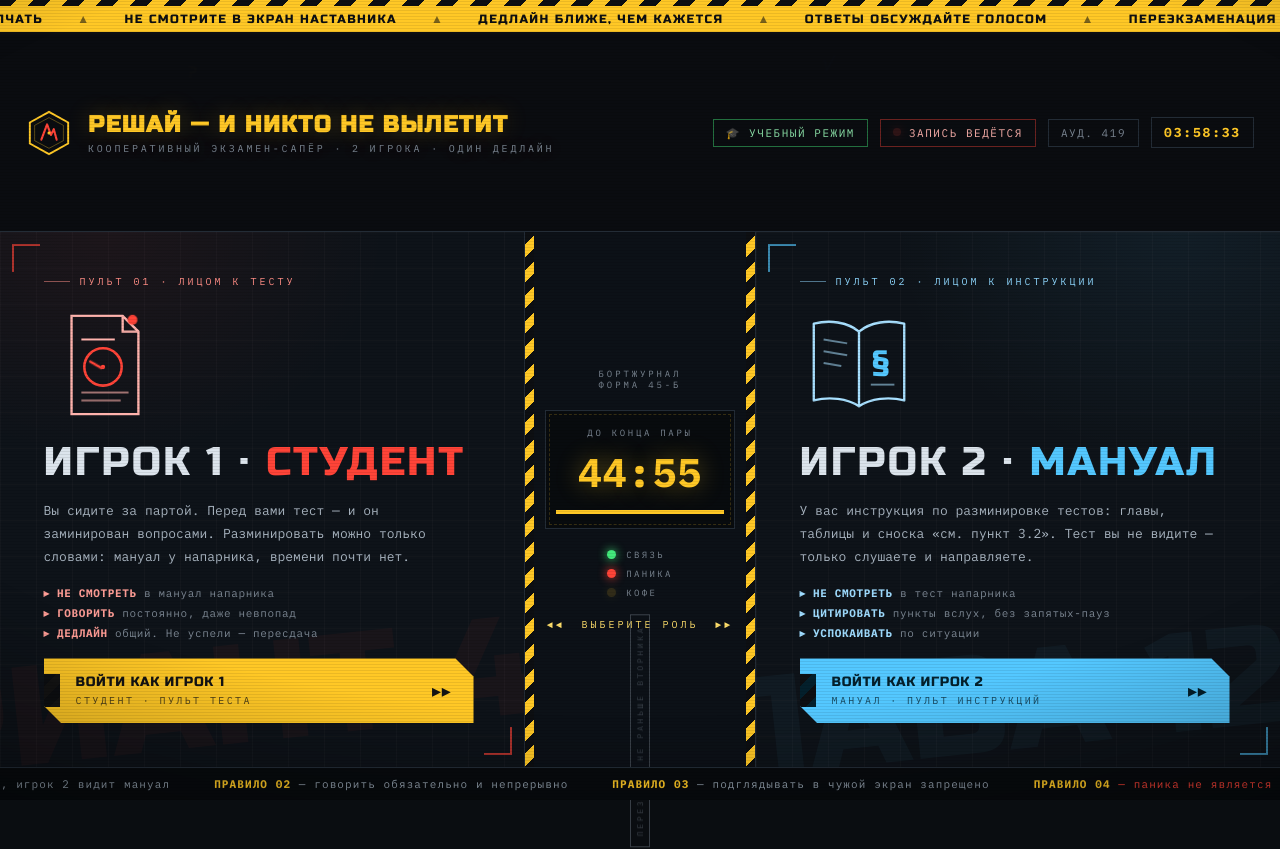
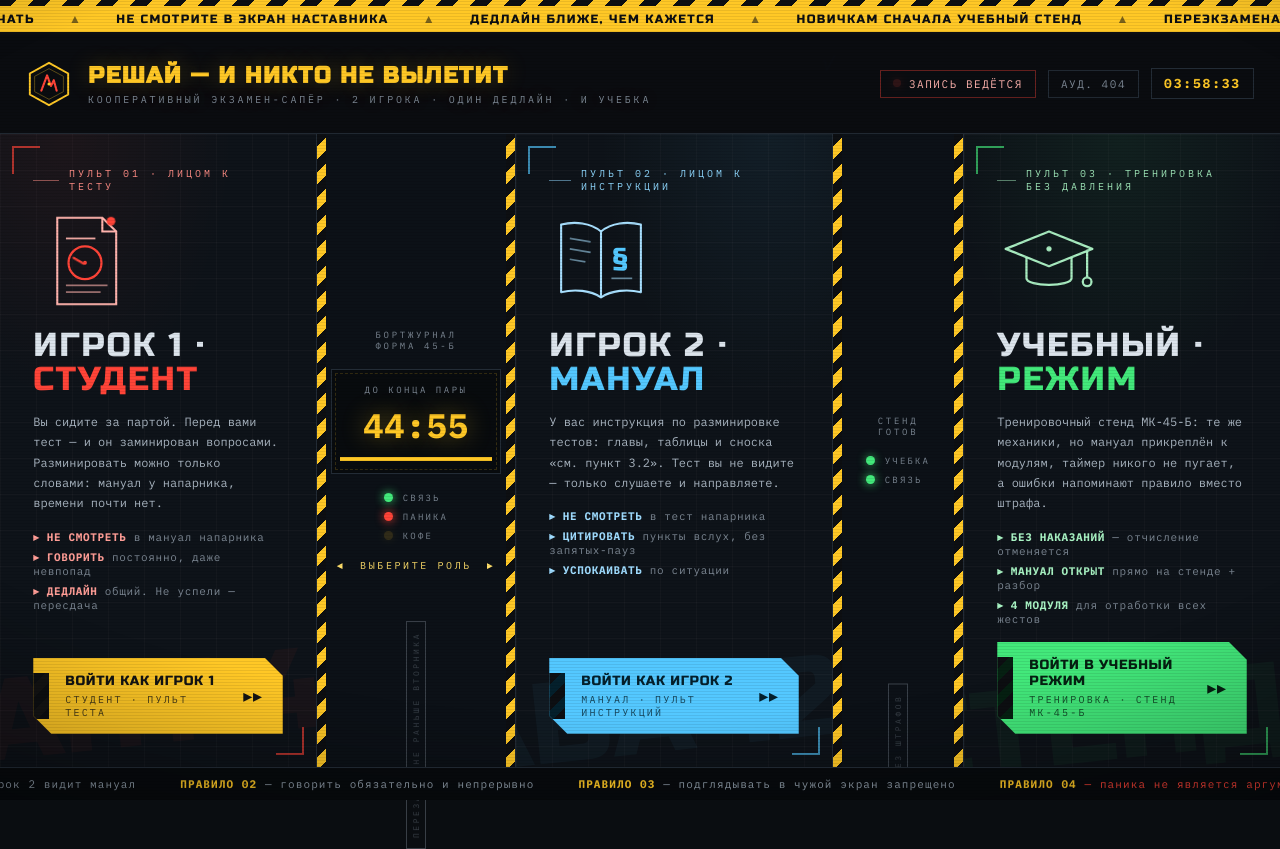
Before and after one commit to Gorinichh/Gorinichh.github.io, a plain HTML site: page index.html in a window 1280 px wide. Drawn offline with Linux system fonts and the light colour scheme.

Commit message:
Update index.html

```diff
--- a/index.html
+++ b/index.html
@@ -73,11 +73,12 @@
     background:var(--panel);transition:flex .55s cubic-bezier(.2,.8,.2,1);cursor:default}
   .panel .grid-bg{position:absolute;inset:0;opacity:.7;pointer-events:none;
     background-image:linear-gradient(rgba(255,255,255,.035) 1px,transparent 1px),
-                     linear-gradient(90deg,rgba(255,255,255,.035) 1px,transparent 1px);
+                     linear-gradient(90deg, rgba(255,255,255,.035) 1px,transparent 1px);
     background-size:36px 36px}
   .panel .tint{position:absolute;inset:0;pointer-events:none;opacity:.5;transition:opacity .4s}
   .p1 .tint{background:radial-gradient(90% 70% at 20% 0%, rgba(255,68,56,.13), transparent 60%)}
   .p2 .tint{background:radial-gradient(90% 70% at 80% 0%, rgba(84,200,255,.13), transparent 60%)}
+  .p3 .tint{background:radial-gradient(90% 70% at 50% 0%, rgba(67,233,123,.13), transparent 60%)}
   .panel:hover .tint{opacity:1}
   .panel::before,.panel::after{content:"";position:absolute;width:26px;height:26px;
     transition:all .35s;z-index:4;opacity:.65}
@@ -85,37 +86,40 @@
   .panel::after{bottom:12px;right:12px;border-bottom:2px solid;border-right:2px solid}
   .p1::before,.p1::after{border-color:var(--red)}
   .p2::before,.p2::after{border-color:var(--cyan)}
+  .p3::before,.p3::after{border-color:var(--green)}
   .panel:hover::before,.panel:hover::after{width:44px;height:44px;opacity:1}
 
   .ghost{position:absolute;bottom:-14px;right:-10px;font-family:var(--disp);
-    font-size:clamp(80px,11vw,150px);line-height:1;white-space:nowrap;pointer-events:none;
+    font-size:clamp(70px,9vw,130px);line-height:1;white-space:nowrap;pointer-events:none;
     transform:rotate(-6deg);opacity:.045;z-index:1}
-  .p1 .ghost{color:var(--red)} .p2 .ghost{color:var(--cyan)}
+  .p1 .ghost{color:var(--red)} .p2 .ghost{color:var(--cyan)} .p3 .ghost{color:var(--green)}
 
-  .panel-inner{position:relative;z-index:3;display:flex;flex-direction:column;gap:18px;
-    padding:clamp(24px,3.4vw,48px);width:100%}
+  .panel-inner{position:relative;z-index:3;display:flex;flex-direction:column;gap:16px;
+    padding:clamp(20px,2.6vw,40px);width:100%}
   .panel-tag{display:flex;align-items:center;gap:10px;font-size:10px;letter-spacing:.3em;color:var(--mut)}
   .panel-tag i{width:26px;height:1px;background:currentColor;opacity:.5}
-  .p1 .panel-tag{color:#ff8d85} .p2 .panel-tag{color:#8fd8ff}
+  .p1 .panel-tag{color:#ff8d85} .p2 .panel-tag{color:#8fd8ff} .p3 .panel-tag{color:#9fe6b8}
 
-  .panel-icon{width:118px;height:118px;transition:transform .45s cubic-bezier(.2,.8,.2,1), filter .45s}
+  .panel-icon{width:104px;height:104px;transition:transform .45s cubic-bezier(.2,.8,.2,1), filter .45s}
   .p1 .panel-icon{color:#ffb3ad}
   .p2 .panel-icon{color:#a8e0ff}
+  .p3 .panel-icon{color:#a8ecc0}
   .p1:hover .panel-icon{transform:rotate(-3deg) scale(1.06);filter:drop-shadow(0 6px 22px rgba(255,68,56,.35))}
   .p2:hover .panel-icon{transform:rotate(3deg) scale(1.06);filter:drop-shadow(0 6px 22px rgba(84,200,255,.35))}
+  .p3:hover .panel-icon{transform:rotate(-2deg) scale(1.06);filter:drop-shadow(0 6px 22px rgba(67,233,123,.35))}
   .tick-hand{transform-origin:60px 64px;animation:sweep 6s linear infinite}
   @keyframes sweep{to{transform:rotate(360deg)}}
   .alarm-dot{animation:blink 1s steps(1) infinite}
 
-  .panel-name{font-family:var(--disp);font-size:clamp(26px,3.2vw,40px);letter-spacing:.05em;line-height:1}
-  .p1 .panel-name span{color:var(--red)} .p2 .panel-name span{color:var(--cyan)}
-  .panel-desc{color:#aab6c2;font-size:13px;line-height:1.75;max-width:420px}
+  .panel-name{font-family:var(--disp);font-size:clamp(22px,2.6vw,34px);letter-spacing:.05em;line-height:1}
+  .p1 .panel-name span{color:var(--red)} .p2 .panel-name span{color:var(--cyan)} .p3 .panel-name span{color:var(--green)}
+  .panel-desc{color:#aab6c2;font-size:12px;line-height:1.7;max-width:400px}
   .panel-rules{list-style:none;display:flex;flex-direction:column;gap:6px;font-size:11px;color:var(--mut);letter-spacing:.06em}
   .panel-rules b{font-weight:700;color:var(--ink)}
-  .p1 .panel-rules b{color:#ff9d96} .p2 .panel-rules b{color:#9fdcff}
+  .p1 .panel-rules b{color:#ff9d96} .p2 .panel-rules b{color:#9fdcff} .p3 .panel-rules b{color:#a9f4c4}
 
   .join{margin-top:auto;position:relative;display:flex;align-items:center;gap:16px;
-    width:100%;max-width:430px;padding:16px 22px 16px 0;border:none;cursor:pointer;
+    width:100%;max-width:420px;padding:15px 20px 15px 0;border:none;cursor:pointer;
     font-family:var(--disp);text-align:left;letter-spacing:.05em;text-decoration:none;
     clip-path:polygon(0 0,calc(100% - 18px) 0,100% 18px,100% 100%,18px 100%,0 calc(100% - 18px));
     transition:transform .18s ease, box-shadow .3s ease, filter .3s ease}
@@ -126,7 +130,7 @@
   .join:active{transform:translateY(2px)}
   .join:focus-visible{outline:2px dashed var(--yellow);outline-offset:5px}
   .join-label{display:flex;flex-direction:column;gap:4px}
-  .join-label em{font-style:normal;font-family:var(--mono);font-weight:400;font-size:10px;letter-spacing:.24em;opacity:.75}
+  .join-label em{font-style:normal;font-family:var(--mono);font-weight:400;font-size:10px;letter-spacing:.22em;opacity:.78}
 
   .j1{background:var(--yellow);color:#141414}
   .j1 .stripe{color:#141414}
@@ -134,53 +138,59 @@
   .j2{background:var(--cyan);color:#04202c}
   .j2 .stripe{color:#04202c}
   .j2:hover{box-shadow:0 10px 34px rgba(84,200,255,.35);filter:brightness(1.06)}
+  .j3{background:var(--green);color:#062012}
+  .j3 .stripe{color:#062012}
+  .j3:hover{box-shadow:0 10px 34px rgba(67,233,123,.35);filter:brightness(1.06)}
 
   @media(hover:hover) and (min-width:901px){
-    .panel:hover{flex:1.38}
+    .panel:hover{flex:1.32}
   }
 
-  .divider{flex:none;width:232px;position:relative;background:var(--panel2);
-    display:flex;flex-direction:column;align-items:center;justify-content:center;gap:20px;
-    padding:30px 20px;border-left:1px solid var(--line);border-right:1px solid var(--line);z-index:6}
+  .divider{flex:none;width:200px;position:relative;background:var(--panel2);
+    display:flex;flex-direction:column;align-items:center;justify-content:center;gap:18px;
+    padding:26px 14px;border-left:1px solid var(--line);border-right:1px solid var(--line);z-index:6}
+  .divider.alt{width:132px}
   .divider .edge{position:absolute;top:0;bottom:0;width:9px;
     background:repeating-linear-gradient(135deg,#0d0f12 0 9px,var(--yellow) 9px 18px)}
   .edge.l{left:0}.edge.r{right:0}
 
-  .dv-tag{font-size:9px;letter-spacing:.32em;color:var(--mut);text-align:center}
-  .timer-box{width:100%;border:1px solid var(--line);background:#080b0e;padding:16px 10px 14px;text-align:center;position:relative}
+  .dv-tag{font-size:9px;letter-spacing:.3em;color:var(--mut);text-align:center}
+  .timer-box{width:100%;border:1px solid var(--line);background:#080b0e;padding:14px 8px 12px;text-align:center;position:relative}
   .timer-box::before{content:"";position:absolute;inset:3px;border:1px dashed rgba(255,200,38,.18);pointer-events:none}
-  .timer-label{font-size:9px;letter-spacing:.3em;color:var(--mut);margin-bottom:8px}
-  .timer-digits{font-family:var(--mono);font-weight:700;font-size:40px;color:var(--yellow);
+  .timer-label{font-size:9px;letter-spacing:.28em;color:var(--mut);margin-bottom:8px}
+  .timer-digits{font-family:var(--mono);font-weight:700;font-size:34px;color:var(--yellow);
     text-shadow:0 0 24px rgba(255,200,38,.4);letter-spacing:.02em;transition:color .3s}
   .timer-digits .colon{animation:blink 1s steps(1) infinite}
-  .timer-bar{height:4px;background:#1a2129;margin-top:12px;overflow:hidden}
+  .timer-bar{height:4px;background:#1a2129;margin-top:10px;overflow:hidden}
   .timer-bar i{display:block;height:100%;width:100%;background:var(--yellow);transition:width 1s linear, background .3s}
   .timer-box.danger .timer-digits{color:var(--red);text-shadow:0 0 26px rgba(255,68,56,.55);animation:blink 1s steps(1) infinite}
   .timer-box.danger .timer-bar i{background:var(--red)}
-  .timer-box.dead .timer-digits{animation:none;color:var(--red);font-size:21px;letter-spacing:.1em;text-shadow:0 0 26px rgba(255,68,56,.6)}
+  .timer-box.dead .timer-digits{animation:none;color:var(--red);font-size:19px;letter-spacing:.1em;text-shadow:0 0 26px rgba(255,68,56,.6)}
 
-  .leds{display:flex;flex-direction:column;gap:8px;font-size:9px;letter-spacing:.26em;color:var(--mut)}
+  .leds{display:flex;flex-direction:column;gap:8px;font-size:9px;letter-spacing:.24em;color:var(--mut)}
   .led{display:flex;align-items:center;gap:10px}
   .led i{width:9px;height:9px;border-radius:50%}
   .led.ok i{background:var(--green);box-shadow:0 0 10px var(--green)}
   .led.panic i{background:var(--red);box-shadow:0 0 10px var(--red);animation:blink .7s steps(1) infinite}
   .led.coffee i{background:var(--yellow);box-shadow:0 0 8px rgba(255,200,38,.7);animation:blink 2.6s steps(1) infinite}
+  .led.train i{background:var(--green);box-shadow:0 0 8px rgba(67,233,123,.7);animation:blink 2.2s steps(1) infinite}
 
-  .choose{font-size:10px;letter-spacing:.3em;color:var(--yellow-soft);display:flex;gap:12px;align-items:center}
+  .choose{font-size:10px;letter-spacing:.26em;color:var(--yellow-soft);display:flex;gap:10px;align-items:center;text-align:center}
   .choose .chev{animation:nudge 1.4s ease-in-out infinite;font-family:var(--mono)}
   .choose .chev.rt{animation-name:nudgeR}
   @keyframes nudge{50%{transform:translateX(-5px)}}
   @keyframes nudgeR{50%{transform:translateX(5px)}}
 
-  .dv-stamp{position:absolute;bottom:26px;left:50%;transform:translateX(-50%) rotate(-90deg);
-    transform-origin:center;font-size:8px;letter-spacing:.34em;color:var(--mut);opacity:.4;white-space:nowrap;
+  .dv-stamp{position:absolute;bottom:22px;left:50%;transform:translateX(-50%) rotate(-90deg);
+    transform-origin:center;font-size:8px;letter-spacing:.32em;color:var(--mut);opacity:.4;white-space:nowrap;
     border:1px solid currentColor;padding:4px 10px}
 
   .ticker{border-top:1px solid var(--line);background:#080b0e;overflow:hidden;position:relative;z-index:10}
-  .ticker-track{display:flex;width:max-content;animation:slide 38s linear infinite}
+  .ticker-track{display:flex;width:max-content;animation:slide 40s linear infinite}
   .ticker-set{display:flex;gap:44px;padding:9px 22px;white-space:nowrap;font-size:11px;letter-spacing:.1em;color:#93a0ad}
   .ticker-set b{color:var(--yellow);font-weight:700}
   .ticker-set .warn{color:var(--red)}
+  .ticker-set .ok{color:var(--green)}
 
   #stamp{position:fixed;inset:0;z-index:80;display:grid;place-items:center;
     background:rgba(5,7,9,.86);opacity:0;pointer-events:none;transition:opacity .25s}
@@ -191,31 +201,32 @@
     transition:transform .38s cubic-bezier(.16,1.5,.3,1), opacity .2s}
   .stamp-frame{border:4px double currentColor;padding:22px 38px}
   .stamp-eyebrow{font-size:10px;letter-spacing:.4em;margin-bottom:12px;opacity:.8}
-  .stamp-main{font-family:var(--disp);font-size:clamp(44px,8vw,84px);letter-spacing:.06em;line-height:1}
-  .stamp-role{font-size:12px;letter-spacing:.3em;margin-top:14px}
+  .stamp-main{font-family:var(--disp);font-size:clamp(40px,7vw,76px);letter-spacing:.06em;line-height:1}
+  .stamp-role{font-size:12px;letter-spacing:.28em;margin-top:14px}
   .stamp-note{margin-top:22px;font-size:10px;letter-spacing:.2em;color:var(--mut)}
   .stamp-load{height:3px;background:#1c232b;margin-top:12px;overflow:hidden}
   .stamp-load i{display:block;height:100%;width:0;background:currentColor}
   #stamp.show .stamp-load i{animation:load 1.3s ease-out forwards}
   @keyframes load{to{width:100%}}
-  .st-red{color:var(--red)} .st-cyan{color:var(--cyan)}
+  .st-red{color:var(--red)} .st-cyan{color:var(--cyan)} .st-green{color:var(--green)}
   body.shake{animation:shake .3s linear}
   @keyframes shake{
     20%{transform:translate(3px,-2px)}40%{transform:translate(-3px,2px)}
     60%{transform:translate(2px,1px)}80%{transform:translate(-2px,-1px)}
   }
 
+  @media(max-width:1200px){.divider.alt{display:none}}
   @media(max-width:900px){
     .stage{flex-direction:column}
-    .panel{min-height:430px}
-    .divider{width:100%;flex-direction:row;flex-wrap:wrap;justify-content:center;gap:14px 26px;
-      padding:18px 24px;border-left:none;border-right:none;border-top:1px solid var(--line);border-bottom:1px solid var(--line)}
+    .panel{min-height:400px}
+    .divider,.divider.alt{display:flex;width:100%;flex-direction:row;flex-wrap:wrap;justify-content:center;gap:14px 26px;
+      padding:16px 22px;border-left:none;border-right:none;border-top:1px solid var(--line);border-bottom:1px solid var(--line)}
     .divider .edge{display:none}
     .dv-stamp{display:none}
-    .timer-digits{font-size:32px}
-    .timer-box{width:auto;padding:12px 18px 12px}
+    .timer-digits{font-size:30px}
+    .timer-box{width:auto;padding:12px 18px}
     .leds{flex-direction:row;gap:16px}
-    .ghost{font-size:70px;opacity:.04}
+    .ghost{font-size:64px;opacity:.04}
     .title{white-space:normal}
   }
 
@@ -239,14 +250,14 @@
         <span>ВНИМАНИЕ: НА ЭКЗАМЕНЕ ЗАПРЕЩЕНО МОЛЧАТЬ</span><b>▲</b>
         <span>НЕ СМОТРИТЕ В ЭКРАН НАСТАВНИКА</span><b>▲</b>
         <span>ДЕДЛАЙН БЛИЖЕ, ЧЕМ КАЖЕТСЯ</span><b>▲</b>
-        <span>ОТВЕТЫ ОБСУЖДАЙТЕ ГОЛОСОМ</span><b>▲</b>
+        <span>НОВИЧКАМ СНАЧАЛА УЧЕБНЫЙ СТЕНД</span><b>▲</b>
         <span>ПЕРЕЭКЗАМЕНАЦИЯ — ПЛАТНАЯ</span><b>▲</b>
       </div>
       <div class="tape-set">
         <span>ВНИМАНИЕ: НА ЭКЗАМЕНЕ ЗАПРЕЩЕНО МОЛЧАТЬ</span><b>▲</b>
         <span>НЕ СМОТРИТЕ В ЭКРАН НАСТАВНИКА</span><b>▲</b>
         <span>ДЕДЛАЙН БЛИЖЕ, ЧЕМ КАЖЕТСЯ</span><b>▲</b>
-        <span>ОТВЕТЫ ОБСУЖДАЙТЕ ГОЛОСОМ</span><b>▲</b>
+        <span>НОВИЧКАМ СНАЧАЛА УЧЕБНЫЙ СТЕНД</span><b>▲</b>
         <span>ПЕРЕЭКЗАМЕНАЦИЯ — ПЛАТНАЯ</span><b>▲</b>
       </div>
     </div>
@@ -261,13 +272,12 @@
         <circle cx="24" cy="24" r="1.6" fill="#ffc826"/>
       </svg>
       <h1 class="title">РЕШАЙ — И НИКТО НЕ ВЫЛЕТИТ
-        <small>КООПЕРАТИВНЫЙ ЭКЗАМЕН-САПЁР · 2 ИГРОКА · ОДИН ДЕДЛАЙН</small>
+        <small>КООПЕРАТИВНЫЙ ЭКЗАМЕН-САПЁР · 2 ИГРОКА · ОДИН ДЕДЛАЙН · И УЧЕБКА</small>
       </h1>
     </div>
     <div class="hud-right">
-      <a class="chip" href="training.html" style="color:#8fe6ab;border-color:rgba(67,233,123,.45);text-decoration:none">🎓 УЧЕБНЫЙ РЕЖИМ</a>
       <span class="chip rec hide-s"><span class="rec-dot"></span>ЗАПИСЬ ВЕДЁТСЯ</span>
-      <span class="chip hide-s">АУД. 419</span>
+      <span class="chip hide-s">АУД. 404</span>
       <span class="chip clock" id="clock">--:--:--</span>
     </div>
   </header>
@@ -307,7 +317,7 @@
       </div>
     </section>
 
-    <!-- центр -->
+    <!-- разделитель с таймером -->
     <aside class="divider">
       <div class="edge l"></div><div class="edge r"></div>
       <div class="dv-tag">БОРТЖУРНАЛ<br>ФОРМА 45-Б</div>
@@ -321,7 +331,7 @@
         <div class="led panic"><i></i>ПАНИКА</div>
         <div class="led coffee"><i></i>КОФЕ</div>
       </div>
-      <div class="choose"><span class="chev">◄◄</span>ВЫБЕРИТЕ РОЛЬ<span class="chev rt">►►</span></div>
+      <div class="choose"><span class="chev">◄</span>ВЫБЕРИТЕ РОЛЬ<span class="chev rt">►</span></div>
       <div class="dv-stamp">ПЕРЕЗАЧЁТ НЕ РАНЬШЕ ВТОРНИКА</div>
     </aside>
 
@@ -355,6 +365,46 @@
         </button>
       </div>
     </section>
+
+    <!-- узкий разделитель -->
+    <aside class="divider alt">
+      <div class="edge l"></div><div class="edge r"></div>
+      <div class="dv-tag">СТЕНД<br>ГОТОВ</div>
+      <div class="leds">
+        <div class="led train"><i></i>УЧЕБКА</div>
+        <div class="led ok"><i></i>СВЯЗЬ</div>
+      </div>
+      <div class="dv-stamp">БЕЗ ШТРАФОВ</div>
+    </aside>
+
+    <!-- ПУЛЬТ 3: УЧЕБНЫЙ РЕЖИМ -->
+    <section class="panel p3">
+      <div class="grid-bg"></div><div class="tint"></div>
+      <div class="ghost" aria-hidden="true">СТЕНД</div>
+      <div class="panel-inner">
+        <div class="panel-tag"><i></i>ПУЛЬТ 03 · ТРЕНИРОВКА БЕЗ ДАВЛЕНИЯ</div>
+        <svg class="panel-icon" viewBox="0 0 120 120" fill="none" aria-hidden="true">
+          <path d="M60 26 L110 46 L60 66 L10 46 Z" stroke="currentColor" stroke-width="2.6" stroke-linejoin="round"/>
+          <path d="M34 56 v24 c0 10 52 10 52 0 v-24" stroke="currentColor" stroke-width="2.6" stroke-linecap="round"/>
+          <line x1="104" y1="48" x2="104" y2="78" stroke="currentColor" stroke-width="2.6" stroke-linecap="round"/>
+          <circle cx="104" cy="84" r="5" stroke="currentColor" stroke-width="2.6"/>
+          <circle cx="60" cy="46" r="3" fill="currentColor"/>
+        </svg>
+        <div class="panel-name">УЧЕБНЫЙ · <span>РЕЖИМ</span></div>
+        <p class="panel-desc">Тренировочный стенд МК-45-Б: те же механики, но мануал прикреплён
+          к модулям, таймер никого не пугает, а ошибки напоминают правило вместо штрафа.</p>
+        <ul class="panel-rules">
+          <li><b>▸ БЕЗ НАКАЗАНИЙ</b> — отчисление отменяется</li>
+          <li><b>▸ МАНУАЛ ОТКРЫТ</b> прямо на стенде + разбор</li>
+          <li><b>▸ 4 МОДУЛЯ</b> для отработки всех жестов</li>
+        </ul>
+        <button class="join j3" data-player="3">
+          <span class="stripe"></span>
+          <span class="join-label">ВОЙТИ В УЧЕБНЫЙ РЕЖИМ <em>ТРЕНИРОВКА · СТЕНД МК-45-Б</em></span>
+          <span class="arrow">▸▸</span>
+        </button>
+      </div>
+    </section>
   </main>
 
   <footer class="ticker" aria-hidden="true">
@@ -364,14 +414,16 @@
         <span><b>ПРАВИЛО 02</b> — говорить обязательно и непрерывно</span>
         <span><b>ПРАВИЛО 03</b> — подглядывать в чужой экран запрещено</span>
         <span class="warn"><b>ПРАВИЛО 04</b> — паника не является аргументом</span>
-        <span>БИЛД 0.4.5-Б · ФАКУЛЬТЕТ САПЁРНЫХ НАУК</span>
+        <span class="ok"><b>ПРАВИЛО 05</b> — новичкам сначала учебный стенд</span>
+        <span>БИЛД 0.4.6-Б · ФАКУЛЬТЕТ САПЁРНЫХ НАУК</span>
       </div>
       <div class="ticker-set">
         <span><b>ПРАВИЛО 01</b> — игрок 1 видит тест, игрок 2 видит мануал</span>
         <span><b>ПРАВИЛО 02</b> — говорить обязательно и непрерывно</span>
         <span><b>ПРАВИЛО 03</b> — подглядывать в чужой экран запрещено</span>
         <span class="warn"><b>ПРАВИЛО 04</b> — паника не является аргументом</span>
-        <span>БИЛД 0.4.5-Б · ФАКУЛЬТЕТ САПЁРНЫХ НАУК</span>
+        <span class="ok"><b>ПРАВИЛО 05</b> — новичкам сначала учебный стенд</span>
+        <span>БИЛД 0.4.6-Б · ФАКУЛЬТЕТ САПЁРНЫХ НАУК</span>
       </div>
     </div>
   </footer>
@@ -463,14 +515,15 @@
     b.addEventListener('pointerenter', ()=> blip(1180, .035, .02));
   });
 
-  /* ---- штамп допуска + переход ---- */
+  /* штамп допуска + переход (теперь три роли) */
   const stamp = document.getElementById('stamp'),
         sMain = document.getElementById('stampMain'),
         sRole = document.getElementById('stampRole'),
         sCard = document.getElementById('stampCard'),
         roles = {
-          1:{ main:'ИГРОК 1', role:'СТУДЕНТ · ПУЛЬТ ТЕСТА',      cls:'st-red',  href:'test.html' },
-          2:{ main:'ИГРОК 2', role:'МАНУАЛ · ПУЛЬТ ИНСТРУКЦИЙ',  cls:'st-cyan', href:'documentation.html' }
+          1:{ main:'ИГРОК 1', role:'СТУДЕНТ · ПУЛЬТ ТЕСТА',      cls:'st-red',   href:'test.html' },
+          2:{ main:'ИГРОК 2', role:'МАНУАЛ · ПУЛЬТ ИНСТРУКЦИЙ',  cls:'st-cyan',  href:'documentation.html' },
+          3:{ main:'УЧЕБКА',  role:'ТРЕНИРОВКА · СТЕНД МК-45-Б', cls:'st-green', href:'training.html' }
         };
   let going = false;
   document.querySelectorAll('.join').forEach(btn=>{
@@ -480,7 +533,7 @@
       const r = roles[btn.dataset.player];
       sMain.textContent = r.main;
       sRole.textContent = r.role;
-      sCard.classList.remove('st-red','st-cyan');
+      sCard.classList.remove('st-red','st-cyan','st-green');
       sCard.classList.add(r.cls);
       stamp.classList.add('show');
       document.body.classList.add('shake');
```
